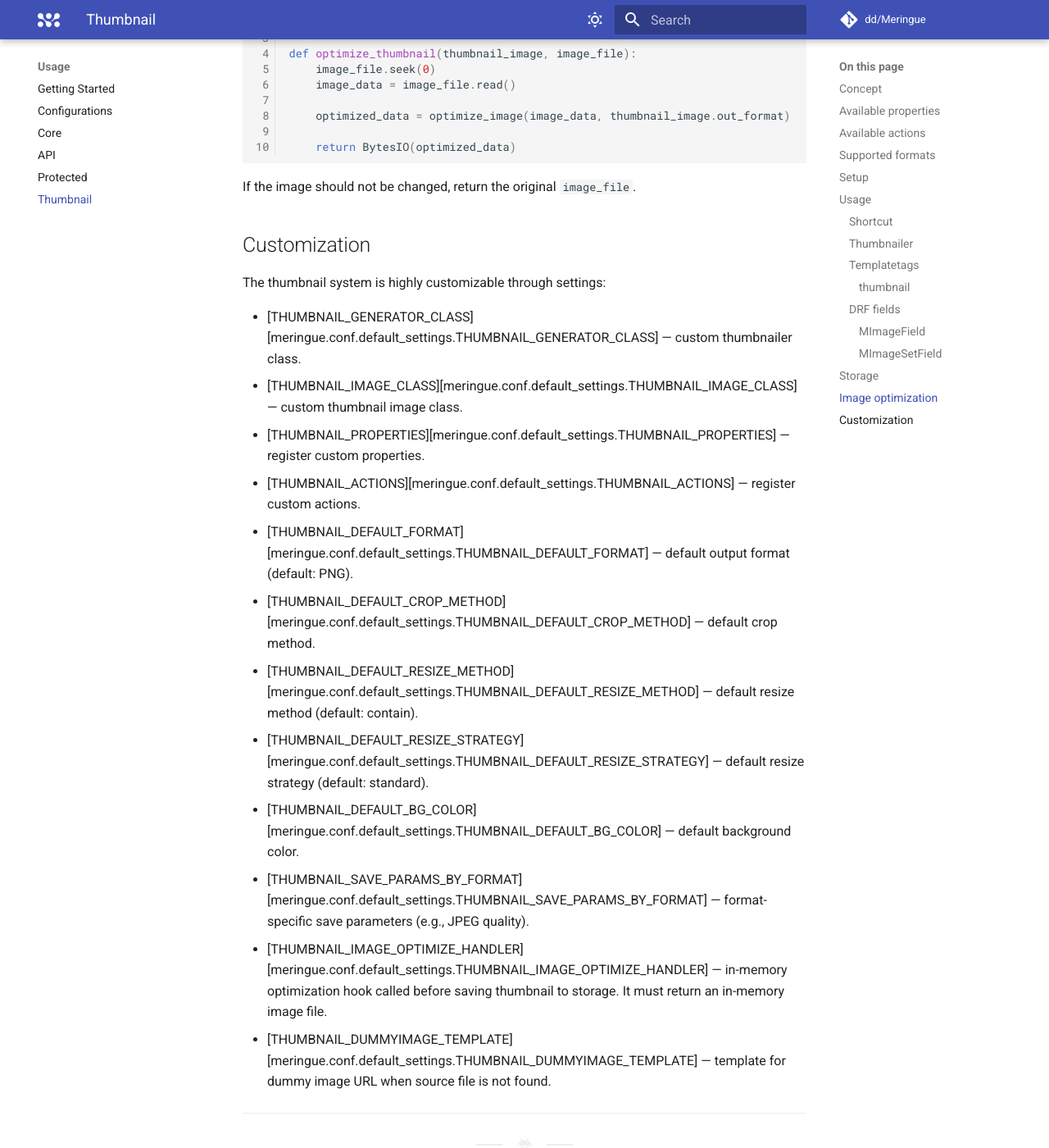
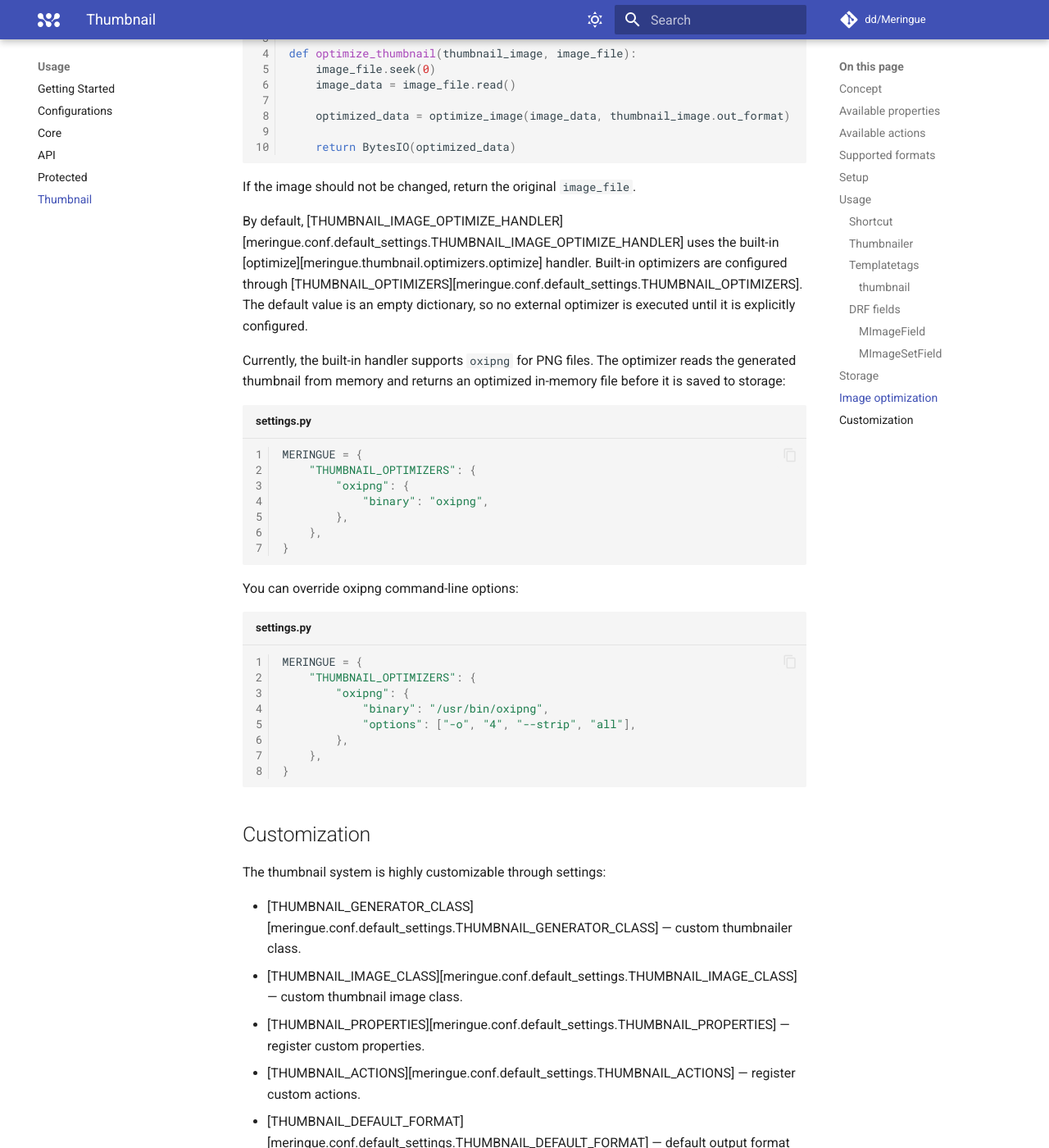
Before and after one commit to dd/Meringue, an MkDocs documentation site: the page built from docs/src/usage/thumbnail.md, in a window 1280 px wide and 1400 px high, scrolled down 4582 px. Shown: the whole window at 82% size. Built offline with MkDocs 1.6.1 and Material for MkDocs 9.7.7, drawn with Linux system fonts in a browser that asks for light colours; comment, search, counter and statistics services are not loaded; the version menu is left out; some of the changed text lies outside the part shown.

Commit message:
📝 (thumbnail): Add default optimizer description to docs

````diff
--- a/docs/src/usage/thumbnail.md
+++ b/docs/src/usage/thumbnail.md
@@ -185,6 +185,33 @@ def optimize_thumbnail(thumbnail_image, image_file):
 
 If the image should not be changed, return the original `image_file`.
 
+By default, [THUMBNAIL_IMAGE_OPTIMIZE_HANDLER][meringue.conf.default_settings.THUMBNAIL_IMAGE_OPTIMIZE_HANDLER] uses the built-in [optimize][meringue.thumbnail.optimizers.optimize] handler. Built-in optimizers are configured through [THUMBNAIL_OPTIMIZERS][meringue.conf.default_settings.THUMBNAIL_OPTIMIZERS]. The default value is an empty dictionary, so no external optimizer is executed until it is explicitly configured.
+
+Currently, the built-in handler supports `oxipng` for PNG files. The optimizer reads the generated thumbnail from memory and returns an optimized in-memory file before it is saved to storage:
+
+```python title="settings.py"
+MERINGUE = {
+    "THUMBNAIL_OPTIMIZERS": {
+        "oxipng": {
+            "binary": "oxipng",
+        },
+    },
+}
+```
+
+You can override oxipng command-line options:
+
+```python title="settings.py"
+MERINGUE = {
+    "THUMBNAIL_OPTIMIZERS": {
+        "oxipng": {
+            "binary": "/usr/bin/oxipng",
+            "options": ["-o", "4", "--strip", "all"],
+        },
+    },
+}
+```
+
 
 ## Customization
 
@@ -201,4 +228,5 @@ The thumbnail system is highly customizable through settings:
 * [THUMBNAIL_DEFAULT_BG_COLOR][meringue.conf.default_settings.THUMBNAIL_DEFAULT_BG_COLOR] — default background color.
 * [THUMBNAIL_SAVE_PARAMS_BY_FORMAT][meringue.conf.default_settings.THUMBNAIL_SAVE_PARAMS_BY_FORMAT] — format-specific save parameters (e.g., JPEG quality).
 * [THUMBNAIL_IMAGE_OPTIMIZE_HANDLER][meringue.conf.default_settings.THUMBNAIL_IMAGE_OPTIMIZE_HANDLER] — in-memory optimization hook called before saving thumbnail to storage. It must return an in-memory image file.
+* [THUMBNAIL_OPTIMIZERS][meringue.conf.default_settings.THUMBNAIL_OPTIMIZERS] — built-in thumbnail optimizer settings.
 * [THUMBNAIL_DUMMYIMAGE_TEMPLATE][meringue.conf.default_settings.THUMBNAIL_DUMMYIMAGE_TEMPLATE] — template for dummy image URL when source file is not found.
````
